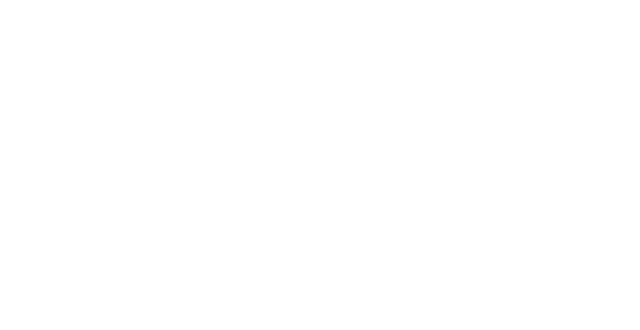
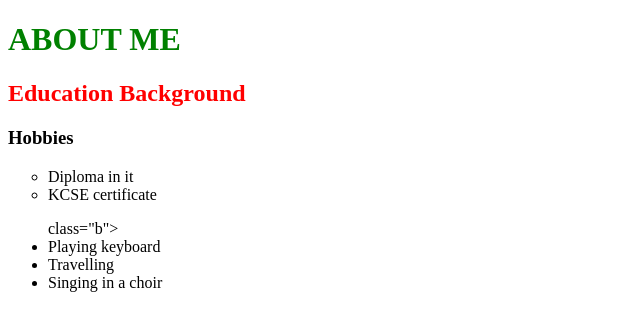
Before and after one commit to mbuguap928/ip-one, a plain HTML site: page about-me.html in a window 1280 px wide. Shown: the whole page, without its empty margins (0-640 px from the left). Drawn offline with Linux system fonts and the light colour scheme.

Commit message:
formatted syyles aand lists

```diff
--- a/about-me.html
+++ b/about-me.html
@@ -0,0 +1,25 @@
+    <!DOCTYPE html>
+    <html lang="en" dir="ltr">
+        <head>
+            <meta charset="utf-8">
+            <title>about me</title>
+            <link rel="stylesheet" href="css/styles.css">
+        </head>
+        <body>
+            <h1>ABOUT ME</h1>
+            <h2>Education Background</h2>
+            <h3>Hobbies</h3>
+            <ul class="a">
+                <li>Diploma in it</li>
+                <li>KCSE certificate</li>
+            </ul>
+            <ul>
+                class="b">
+                <li>Playing keyboard</li>
+                <li>Travelling</li>
+                <li>Singing in a choir</li>
+
+            </ul>
+
+        </body>
+    </html>
--- a/css/styles.css
+++ b/css/styles.css
@@ -36,3 +36,9 @@ img{
     width: 33.33%
 
 }
+ul.a{
+    list-style-type: circle;
+}
+ul.b{
+    list-style-type: square;
+}
```
